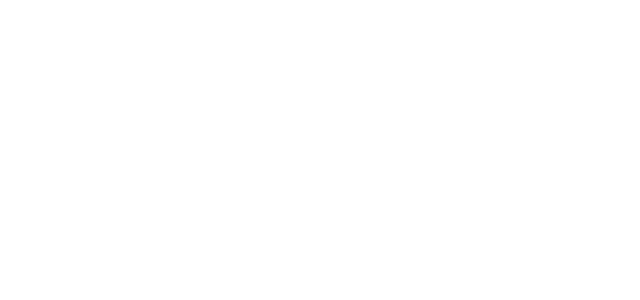
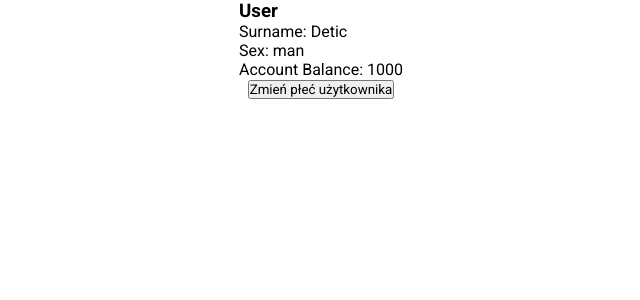
Before and after one commit to JustynaPrus/react-tasks, a React (Create React App) app: page /trainingTwo/event_handling in a window 1280 px wide. Before the commit this address had no page. Shown: the top 300 px of the page, without its empty margins (319-959 px from the left). Built offline with nearby package versions, Linux system fonts and the light colour scheme.

Commit message:
Co-authored-by: Adam Jochemczyk <adamjoche@gmail.com>

```diff
--- a/package.json
+++ b/package.json
@@ -6,12 +6,14 @@
     "@testing-library/jest-dom": "^5.16.4",
     "@testing-library/react": "^13.1.1",
     "@testing-library/user-event": "^13.5.0",
+    "formik": "^2.2.9",
     "react": "^18.1.0",
     "react-dom": "^18.1.0",
     "react-router-dom": "^6.3.0",
     "react-scripts": "5.0.1",
     "styled-components": "^5.3.5",
-    "web-vitals": "^2.1.4"
+    "web-vitals": "^2.1.4",
+    "yup": "^0.32.11"
   },
   "scripts": {
     "start": "react-scripts start",
--- a/src/App.js
+++ b/src/App.js
@@ -4,7 +4,9 @@ import { BrowserRouter as Router, Routes, Route } from "react-router-dom";
 import { Home } from "./pages/Home/Home";
 import { TrainingOne } from "./pages/TrainingOne/TrainingOne";
 import { TrainingTwo } from "./pages/TrainingTwo/TrainingTwo";
-import { TaskCard } from "./components/TainingOne/TaskCard/TaskCard";
+import { TaskCard } from "./components/TainingOne/TaskCard/TaskCard/TaskCard";
+import { ExampleFormik } from "./components/ExampleFormik";
+import { EventHandling } from "./components/TrainingTwo/EventHandling/EventHandling";
 
 function App() {
   return (
@@ -19,7 +21,11 @@ function App() {
             <Route path="/trainingOne/task_4" element={<TrainingOne />} />
             <Route path="/trainingOne/task_5" element={<TrainingOne />} />
             <Route path="/trainingTwo" element={<TrainingTwo />} />
-            <Route path="/trainingTwo/task_1" element={<TrainingTwo />} />
+            <Route
+              path="/trainingTwo/event_handling"
+              element={<EventHandling />}
+            />
+            <Route path="/formik" element={<ExampleFormik />} />
           </Routes>
         </Router>
       </Container>
--- /dev/null
+++ b/src/components/ExampleFormik.js
@@ -0,0 +1,35 @@
+import { useFormik, FormikProvider } from "formik";
+import * as yup from "yup";
+
+export const ExampleFormik = () => {
+  const formik = useFormik({
+    initialValues: {
+      name: "",
+      count: 1,
+    },
+    validationSchema: yup.object().shape({
+      name: yup.string().required("Name jest wymagany"),
+      count: yup
+        .number()
+        .min(1, "Nie moze byc mniejszy od 1")
+        .required("Count is required"),
+    }),
+    onSubmit: (values) => {
+      console.log(values);
+    },
+  });
+
+  return (
+    <div>
+      <FormikProvider value={formik}>
+        <form onSubmit={formik.handleSubmit}>
+          <input name="name" onChange={formik.handleChange} />
+          <p>{formik.touched.name && formik.errors.name}</p>
+          <input name="count" type="number" onChange={formik.handleChange} />
+          <p>{formik.touched.count && formik.errors.count}</p>
+          <button type="submit">Save</button>
+        </form>
+      </FormikProvider>
+    </div>
+  );
+};
--- a/src/components/Navigation/NavTrainingTwo.js
+++ b/src/components/Navigation/NavTrainingTwo.js
@@ -5,8 +5,11 @@ export const NavTrainingtwo = () => {
   return (
     <>
       <StyledNav>
-        <Link to="/trainingTwo/task_1" style={{ textDecoration: "none" }}>
-          <StyledLink>zadanie 1</StyledLink>
+        <Link
+          to="/trainingTwo/event_handling"
+          style={{ textDecoration: "none" }}
+        >
+          <StyledLink>1. Obsługa zdarzeń</StyledLink>
         </Link>
       </StyledNav>
     </>
--- a/src/components/TainingOne/TaskCard/TaskCard.js
+++ b/src/components/TainingOne/TaskCard/TaskCard/TaskCard.js
@@ -1,4 +1,4 @@
-import { Card } from "./Card";
+import { Card } from "../Card/Card";
 import { Wrapper } from "./TaskCard.styles";
 
 const data = [
--- a/src/components/TainingOne/TaskCard/TaskCard.styles.js
+++ b/src/components/TainingOne/TaskCard/TaskCard/TaskCard.styles.js
@@ -1,5 +1,5 @@
 import styled from "styled-components";
-import { device } from "../../../constant/BreakPoints";
+import { device } from "../../../../constant/BreakPoints";
 
 export const Wrapper = styled.div`
   display: grid;
--- /dev/null
+++ b/src/components/TrainingTwo/EventHandling/EventHandling.js
@@ -0,0 +1,31 @@
+import { useState } from "react";
+
+export const EventHandling = () => {
+  const initialData = {
+    human: {
+      sex: "man",
+      surname: "Detic",
+    },
+    accountBalance: 1000,
+  };
+
+  const [userData, setUserData] = useState(initialData);
+
+  const hadleSexChange = () => {
+    const userSex = userData.human.sex;
+    setUserData();
+  };
+  return (
+    <>
+      <div>
+        <h3>User</h3>
+        <p>Surname: {userData.human.surname}</p>
+        <p>Sex: {userData.human.sex}</p>
+        <p>Account Balance: {userData.accountBalance}</p>
+      </div>
+      <div>
+        <button onClick={hadleSexChange}>Zmień płeć użytkownika</button>
+      </div>
+    </>
+  );
+};
```
Also changed, not shown: src/components/TainingOne/TaskCard/Card/Card.js (renamed from src/components/TainingOne/TaskCard/Card.js), src/components/TainingOne/TaskCard/Card/Card.styles.js (renamed from src/components/TainingOne/TaskCard/Card.styles.js), src/components/TrainingTwo/TrainingTwo_task_1.js (deleted), 1 other file (tests, documents, lock files or other folders).
